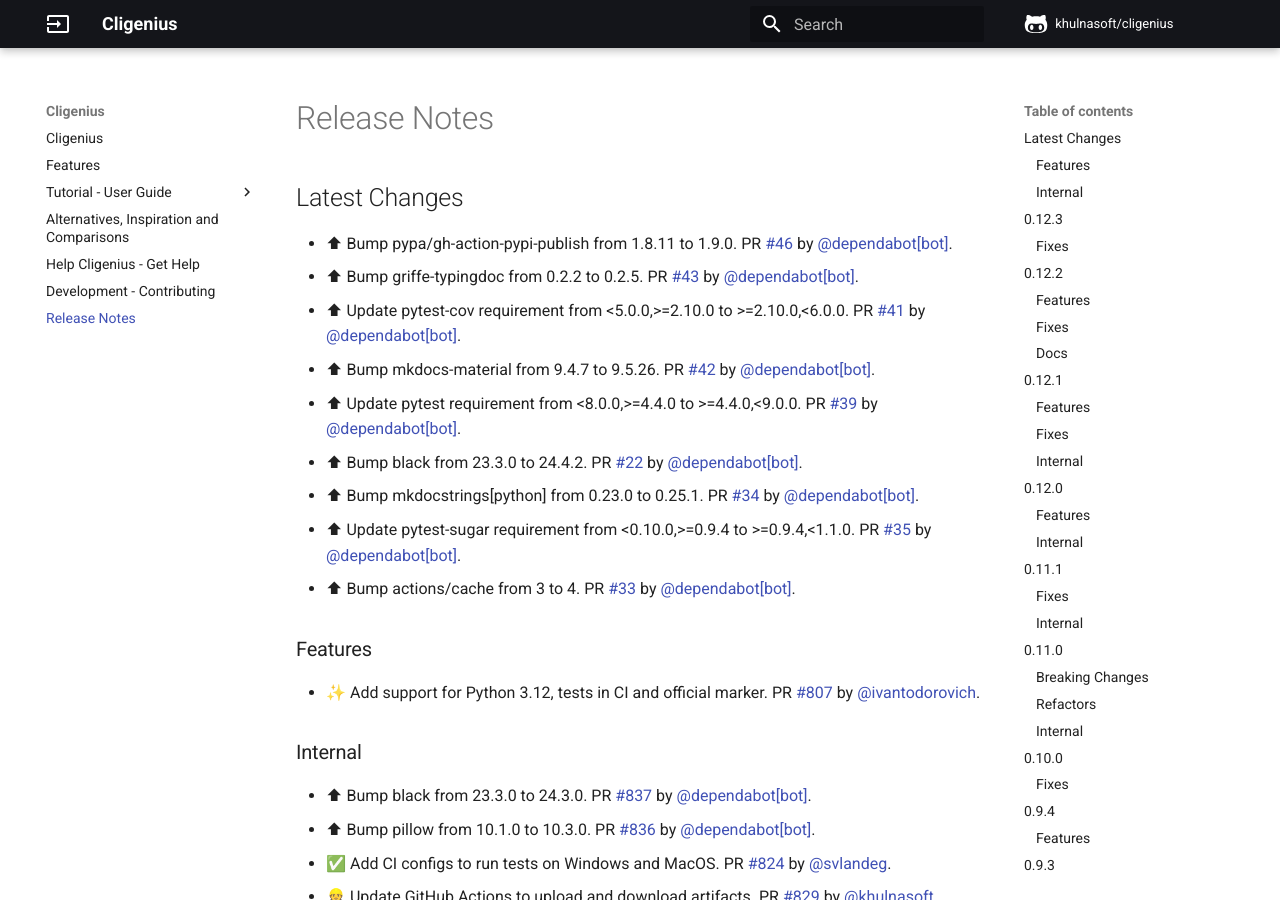
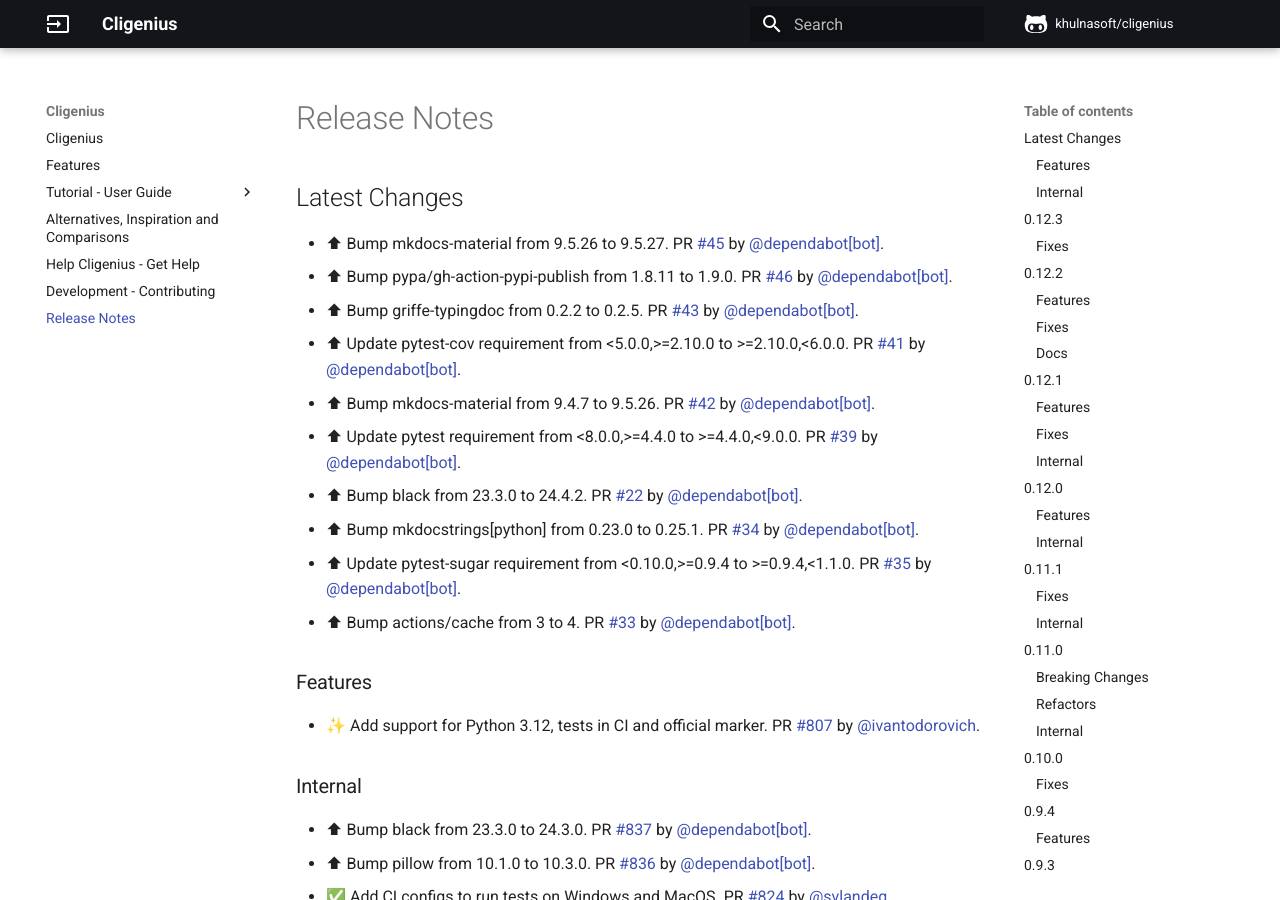
Before and after one commit to readyapi/cligenius, an MkDocs documentation site: the page built from docs/release-notes.md, in a window 1280 px wide and 900 px high. Built offline with MkDocs 1.6.1 and Material for MkDocs 9.7.7, drawn with Linux system fonts in a browser that asks for light colours; comment, search, counter and statistics services are not loaded.

Commit message:
📝 Update release notes

```diff
--- a/docs/release-notes.md
+++ b/docs/release-notes.md
@@ -1,5 +1,6 @@
 ## Latest Changes
 
+* ⬆ Bump mkdocs-material from 9.5.26 to 9.5.27. PR [#45](https://github.com/khulnasoft/cligenius/pull/45) by [@dependabot[bot]](https://github.com/apps/dependabot).
 * ⬆ Bump pypa/gh-action-pypi-publish from 1.8.11 to 1.9.0. PR [#46](https://github.com/khulnasoft/cligenius/pull/46) by [@dependabot[bot]](https://github.com/apps/dependabot).
 * ⬆ Bump griffe-typingdoc from 0.2.2 to 0.2.5. PR [#43](https://github.com/khulnasoft/cligenius/pull/43) by [@dependabot[bot]](https://github.com/apps/dependabot).
 * ⬆ Update pytest-cov requirement from <5.0.0,>=2.10.0 to >=2.10.0,<6.0.0. PR [#41](https://github.com/khulnasoft/cligenius/pull/41) by [@dependabot[bot]](https://github.com/apps/dependabot).
```
